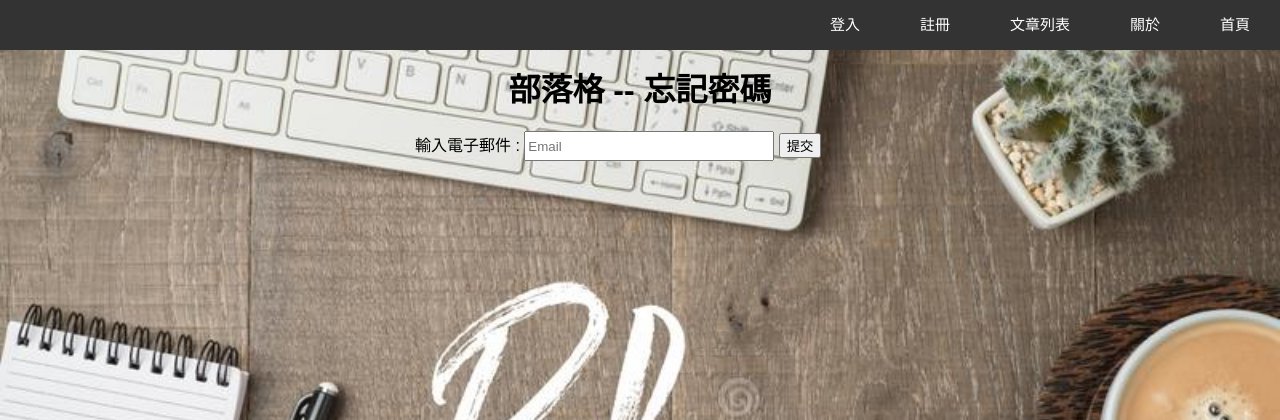
After one commit to Ting0887/django_blog, a Django app: page /account/forgetPassword/ in a window 1280 px wide. The commit adds this page. Shown: the top 420 px of the page. Run offline with Django 4.2, Linux system fonts and the light colour scheme.

Commit message:
增加forget password功能+bugs解決

```diff
--- a/account/forms.py
+++ b/account/forms.py
@@ -4,7 +4,7 @@ from account.models import User
 
 class UserForm(forms.ModelForm):
     username = forms.CharField(label='帳號')
-    email = forms.CharField(label='電子信箱', widget=forms.EmailInput, max_length=128)
+    email = forms.CharField(label='電子郵件', widget=forms.EmailInput, max_length=128)
     password = forms.CharField(label='密碼', widget=forms.PasswordInput, )
     password2 = forms.CharField(label='確認密碼', widget=forms.PasswordInput)
     fullName = forms.CharField(label='姓名', max_length=128)
@@ -36,6 +36,36 @@ class UserForm(forms.ModelForm):
 
 class ProfileForm(forms.Form):
     username = forms.CharField(label='帳號')
-    email = forms.EmailField(label='電子信箱', max_length=128)
+    email = forms.EmailField(label='電子郵件', max_length=128)
     website = forms.URLField(label='個人網址', max_length=128)
     address = forms.CharField(label='地址', max_length=128)
+
+class ForgetPasswordForm(forms.Form):
+    email = forms.EmailField(
+        label="電子郵件",max_length=256,
+        widget  = forms.EmailInput(attrs={'id': 'email',"name":"email","placeholder":"Email","style":"width:250px ;height: 30px;"})
+    )
+
+class PasswordResetForm(forms.Form):
+    password1 = forms.CharField(
+            label="新密碼",
+            widget=forms.PasswordInput
+            )
+    password2 = forms.CharField(
+            label="確認密碼",
+            widget=forms.PasswordInput
+    )
+    def clean_password1(self):
+        password1 = self.cleaned_data.get('password1')
+        if len(password1) < 6:
+            raise forms.ValidationError("你的密碼太短")
+        elif len(password1) > 20:
+            raise forms.ValidationError("你的密碼太長")
+        return password1
+
+    def clean_password2(self):
+        password1 = self.cleaned_data.get('password1')
+        password2 = self.cleaned_data.get('password2')
+        if password1 != password2:
+            raise forms.ValidationError("密碼不匹配")
+        return password2
--- a/account/urls.py
+++ b/account/urls.py
@@ -1,5 +1,7 @@
-from django.urls import path
+from re import template
+from django.urls import path, reverse_lazy
 from account import views
+from django.contrib.auth import views as auth_views
 
 app_name = 'account'
 urlpatterns = [
@@ -9,4 +11,13 @@ urlpatterns = [
 
     path('profile/<int:id>/', views.profile, name='profile'),
     path('profileUpdate/<int:id>/', views.profileUpdate, name='profileUpdate'),
+
+    path('forgetPassword/', views.forgetPassword, name='accounts/forgetPassword'),
+    path('password-reset/<uidb64>/<token>/',
+         auth_views.PasswordResetConfirmView.as_view(template_name='accounts/passwordResetConfirm.html',
+                                                     success_url='/account/password_reset_complete/'),
+         name="password_reset_confirm"),
+     path('password_reset_complete/',
+          auth_views.PasswordResetCompleteView.as_view(template_name='accounts/passwordResetComplete.html')
+         ,name="password_reset_complete"),
 ]
--- a/account/views.py
+++ b/account/views.py
@@ -4,14 +4,19 @@ from email import message
 from functools import reduce
 from django.shortcuts import redirect, render, get_object_or_404
 from django.contrib import messages
+from django.contrib.auth.tokens import default_token_generator
 from django.urls.base import reverse
-from account.forms import UserForm, ProfileForm
+from django.utils.http import urlsafe_base64_encode
+from django.utils.encoding import force_bytes
+from account.forms import UserForm, ProfileForm, ForgetPasswordForm
 from account.models import User
 from django.contrib import messages
 from django.contrib.auth import authenticate
 from django.contrib.auth import login as auth_login
 from django.contrib.auth import logout as auth_logout
-from django.contrib.auth.decorators import login_required, permission_required
+from django.contrib.auth.decorators import login_required
+from django.core.mail import EmailMessage
+from django.conf import settings
 
 # Create your views here.
 
@@ -63,6 +68,25 @@ def admin_required(func):
         return func(request, *args, **kwargs)
     return auth
 
+def forgetPassword(request):
+    form = ForgetPasswordForm()
+    if request.method == 'POST':
+        form = ForgetPasswordForm(request.POST)
+        if form.is_valid():
+            data = form.cleaned_data['email']
+            associated_users = User.objects.filter(email=data)
+            if associated_users.exists():
+                for user in associated_users:
+                    mailto = user.email
+                    mailsubject = 'Yukina的部落格 - 密碼重設通知'
+                    mailcontent = f"""{ user.fullName }您好,\n
+                                      您的密碼需要重新設定,\n
+                                      請點入此連結重設密碼 : http://127.0.0.1:8000/account/password-reset/{urlsafe_base64_encode(force_bytes(user.id))}/{default_token_generator.make_token(user)}"""
+                    email = EmailMessage(mailsubject, mailcontent, settings.EMAIL_HOST_USER, [mailto])
+                    email.fail_silently = False
+                    email.send()
+    return render(request, 'forgetPassword.html', {'form':form})
+
 @login_required
 def profile(request, id):
     user = get_object_or_404(User, id=id)
--- a/static/css/account.css
+++ b/static/css/account.css
@@ -1,10 +1,4 @@
-.login{
-    width: 350px;
-    margin-left: auto;
-    margin-right: auto;
-}
-
-.register{
+.login, .register, .reset-password{
     width: 350px;
     margin-left: auto;
     margin-right: auto;
@@ -20,3 +14,23 @@ p input{
     text-align: center;
     padding-left: 5px;
 }
+
+.login-btn, .register-btn, .reset-btn{
+    text-align: center;
+    margin-left: 40%;
+    height: 30px;
+    width: 50px;
+    text-decoration: none;
+    border: thin solid gray;
+    margin-left: 40%;
+}
+
+p .forgetpassword {
+    margin-left: 40%;
+}
+
+.forget-password-form{
+    margin-left: auto;
+    margin-right: auto;
+    width: 450px;
+}
--- /dev/null
+++ b/static/js/sendEmail.js
@@ -0,0 +1,10 @@
+function showmessage() {
+        var msg = document.forms["form"]["email"].value;
+        if(msg == null || msg == ""){
+            alert("請輸入使用者信箱")
+        }
+        else{
+            alert('已經發送重設密碼資訊到您的信箱，如果沒收到，請確認您的信箱是否輸入錯誤')
+        }
+        return false;
+}
--- a/templates/base.html
+++ b/templates/base.html
@@ -5,7 +5,6 @@
         <title>部落格</title>
         <meta charset="utf-8">
         <link rel="stylesheet" href="{% static 'css/main.css' %}">
-        <link rel="stylesheet" href="{% static 'css/account.css' %}">
         <link rel="stylesheet" href="{% static 'css/about.css' %}">
     </head>
     <body>
--- /dev/null
+++ b/templates/forgetPassword.html
@@ -0,0 +1,22 @@
+{% extends "base.html" %}
+{% load static %}
+{% block heading %}忘記密碼{% endblock %}
+{% block content %}
+<script src="{% static 'js/sendEmail.js' %}"></script>
+<link rel="stylesheet" href="{% static 'css/account.css' %}">
+<div class="reset_password">
+    <form action="" method="POST" name="form">
+        {% csrf_token %}
+        <div class="forget-password-form">
+            輸入電子郵件 :
+            {{ form.email }}
+            <input type="submit" value="提交" onclick="showmessage()">
+        </div>
+        {% if message %}
+        <div class="message">
+            {{ message }}
+        </div>
+        {% endif %}
+    </form>
+</div>
+{% endblock %}
--- a/templates/register.html
+++ b/templates/register.html
@@ -1,13 +1,15 @@
 {% extends 'base.html' %}
+{% load static %}
 {% block heading %}註冊{% endblock %}
 {% block content %}
+<link rel="stylesheet" href="{% static 'css/account.css' %}">
     <div class="register">
         <form method='POST' action="{% url 'account:register' %}">
             {% csrf_token %}
             <table>
             {{ userForm.as_p }}
             </table>
-            <input class="btn" type="submit" value="送出">
+            <input class="register-btn" type="submit" value="送出">
         </form>
     </div>
 {% endblock %}
```
Also changed, not shown: blog/settings.py (+8 -0 lines), templates/accounts/passwordResetComplete.html (added, +10 -0 lines), templates/accounts/passwordResetConfirm.html (added, +19 -0 lines), templates/accounts/passwordResetForm.html (added, +9 -0 lines), templates/login.html (+8 -1 lines), db.sqlite3.
